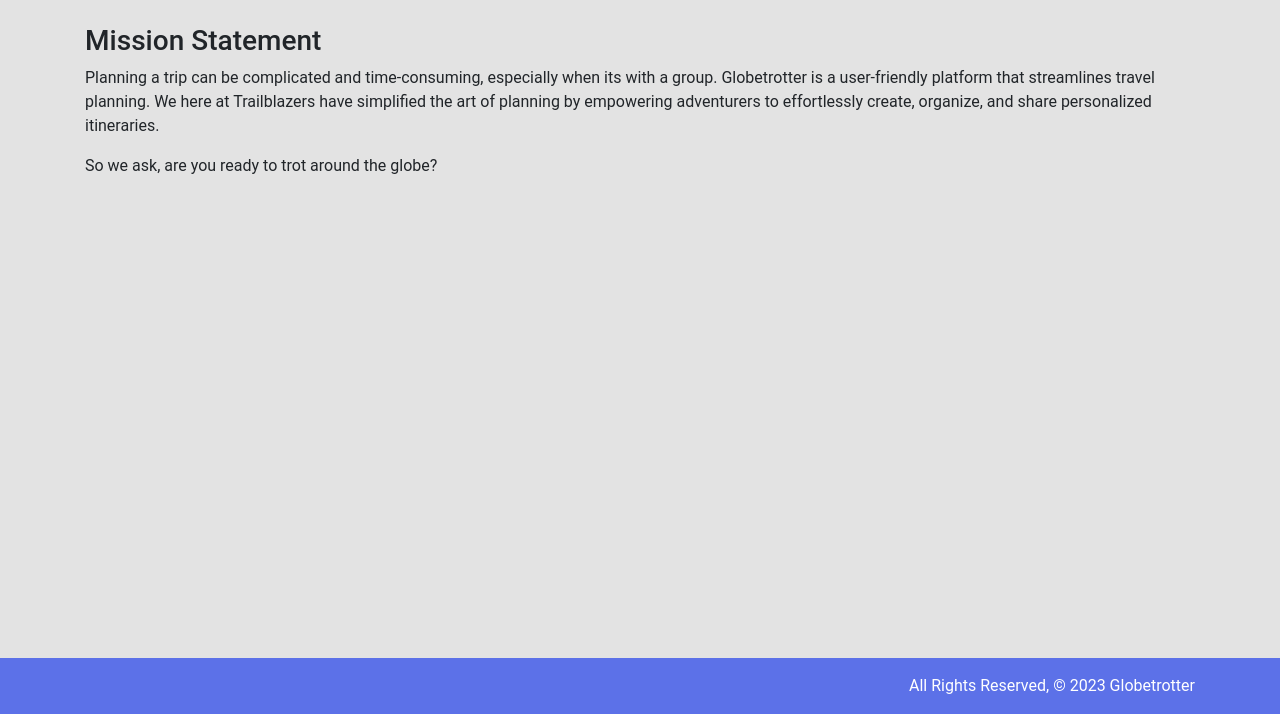
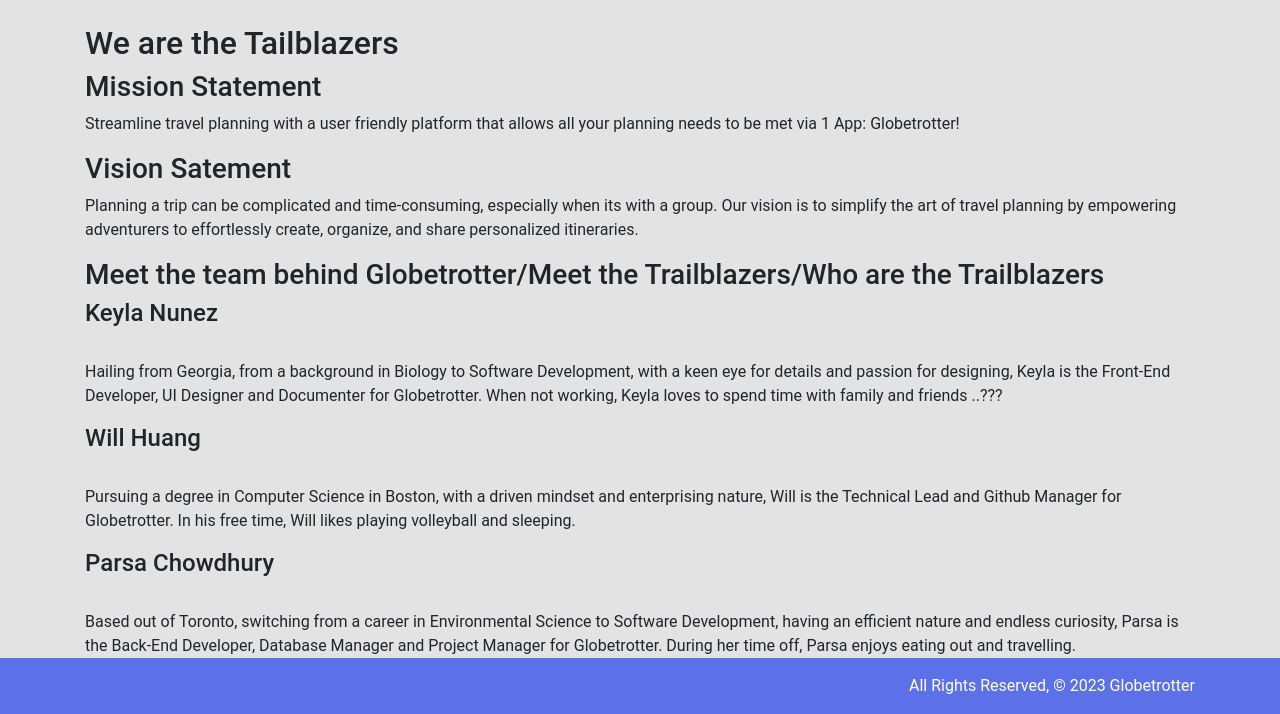
Before and after one commit to whuang214/Globetrotter, a Django app: page /about/ in a window 1280 px wide. Shown: the part 86-800 px from the top of the page. Run offline with Django 3.2, Linux system fonts and the light colour scheme.

Commit message:
about page and models update

```diff
--- a/main_app/models.py
+++ b/main_app/models.py
@@ -37,7 +37,7 @@ class Activity(models.Model):
     travelItinerary = models.ForeignKey(TravelItinerary, on_delete=models.CASCADE)
 
     def __str__(self):
-        return f"{self.get_category_display()} {self.activity_name} on {self.date_time} located at {self.location}"
+        return f"{self.get_category_display()}"
 
     class Meta:
         ordering = ["date", "time"]
@@ -53,4 +53,4 @@ class Flight(models.Model):
     user = models.ForeignKey(User, on_delete=models.CASCADE)
 
     def __str__(self):
-        return f"{self.user.username} flies in on {self.flight} arriving at {self.arrival_time}"
+        return f"{self.user.username}"
--- a/main_app/templates/about.html
+++ b/main_app/templates/about.html
@@ -1,12 +1,39 @@
 {% extends 'base.html' %}
 
 {% block content %}
+    <h2>We are the Tailblazers</h2>
+
     <h3>Mission Statement</h3>
-    <p>
-        Planning a trip can be complicated and time-consuming, especially when its with a group.
-        Globetrotter is a user-friendly platform that streamlines travel planning.
-        We here at Trailblazers have simplified the art of planning by empowering adventurers to effortlessly create,
-        organize, and share personalized itineraries.
+
+    <p>Streamline travel planning with a user friendly platform that allows all your planning needs to be met via 1 App: Globetrotter!</p>
+
+    <h3>Vision Satement</h3>
+    <p>Planning a trip can be complicated and time-consuming, especially when its with a group. Our vision is to simplify the art of travel planning by empowering adventurers to effortlessly create, organize, and share personalized itineraries.</p>
+
+    <h3>Meet the team behind Globetrotter/Meet the Trailblazers/Who are the Trailblazers</h3>
+
+    <h4>Keyla Nunez</h4>
+    <img>
+    <p>Hailing from Georgia, from a background in Biology to Software Development, with a keen eye for details and passion for designing, Keyla is the Front-End Developer, UI Designer and Documenter for Globetrotter.
+        When not working, Keyla loves to spend time with family and friends ..???
     </p>
-    <p>So we ask, are you ready to trot around the globe?</p>
+
+    <h4>Will Huang</h4>
+    <img>
+    <p>Pursuing a degree in Computer Science in Boston, with a driven mindset and enterprising nature, Will is the Technical Lead and Github Manager for Globetrotter.
+        In his free time, Will likes playing volleyball and sleeping.
+    </p>
+
+    <h4>Parsa Chowdhury</h4>
+    <img>
+    <p>Based out of Toronto, switching from a career in Environmental Science to Software Development, having an efficient nature and endless curiosity, Parsa is the Back-End Developer, Database Manager and Project Manager for Globetrotter.
+         During her time off, Parsa enjoys eating out and travelling.
+    </p>
+
+
+
+
+
+
+
 {% endblock %}
```
